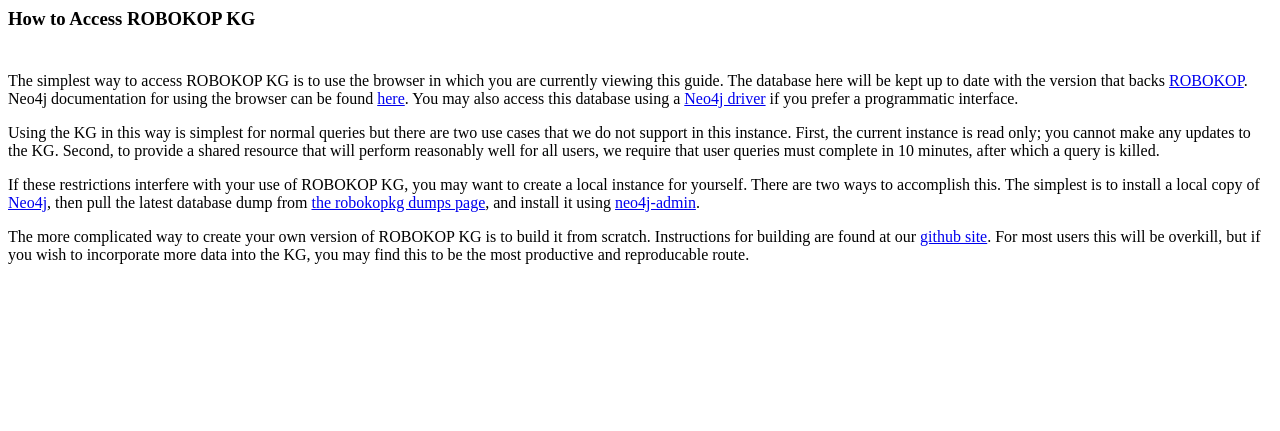
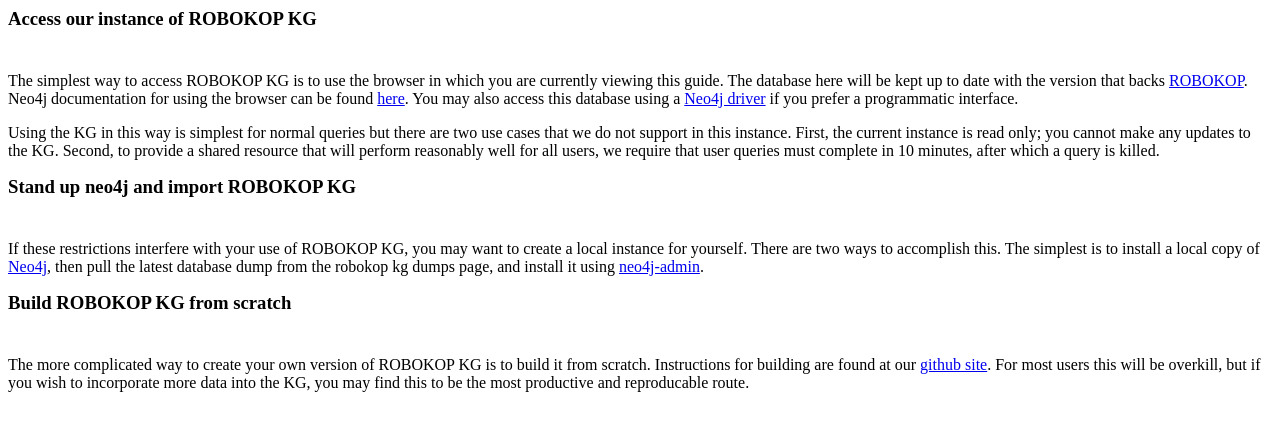
Before and after one commit to NCATS-Tangerine/greent, a Flask app: page /guide/methods in a window 1280 px wide. Shown: the top 431 px of the page. Run offline with Flask 3, Linux system fonts and the light colour scheme; some libraries are stand-ins or nearby versions.

Commit message:
guide updates

```diff
--- a/deploy/robokopkg/webserver/app/templates/guide/index.html
+++ b/deploy/robokopkg/webserver/app/templates/guide/index.html
@@ -85,6 +85,10 @@
                 </div>
             </p>
 
+            <div class="clearfix" style="margin-bottom:15px"></div>
+
+            <p class="lead">
+
 
 
    <h4>Methods for accessing ROBOKOP KG</h4>
--- a/deploy/robokopkg/webserver/app/templates/guide/methods.html
+++ b/deploy/robokopkg/webserver/app/templates/guide/methods.html
@@ -25,7 +25,7 @@
   <carousel class="deck container-fluid">
     <!--slide class="row-fluid">
       <div class="col-sm-3">
-        <h3>How to Access ROBOKOP KG</h3>
+        <h3>Access our instance of ROBOKOP KG</h3>
         <p class="lead">Information</p>
 			<!dl>
 
@@ -46,7 +46,7 @@
 
 <slide class="row-fluid">
   <div class="col-sm-12">
-    <h3>How to Access ROBOKOP KG</h3>
+    <h3>Access our instance of ROBOKOP KG</h3>
     <br/>
     <div>
       <p>
@@ -56,12 +56,32 @@
 <p>
 Using the KG in this way is simplest for normal queries but there are two use cases that we do not support in this instance.  First, the current instance is read only; you cannot make any updates to the KG.  Second, to provide a shared resource that will perform reasonably well for all users, we require that user queries must complete in 10 minutes, after which a query is killed.
 </p>
+	</div>
+  </div>
+</slide>
 
-<p>
-If these restrictions interfere with your use of ROBOKOP KG, you may want to create a local instance for yourself.  There are two ways to accomplish this.  The simplest is to install a local copy of <a href="https://neo4j.com">Neo4j</a>, then pull the latest database dump from <a href="/guide/dump">the robokopkg dumps page</a>, and install it using <a href="https://neo4j.com/docs/operations-manual/current/tools/dump-load/">neo4j-admin</a>.
+
+
+<slide class="row-fluid">
+  <div class="col-sm-12">
+    <h3>Stand up neo4j and import ROBOKOP KG</h3>
+    <br/>
+    <div>
+      <p>
+If these restrictions interfere with your use of ROBOKOP KG, you may want to create a local instance for yourself.  There are two ways to accomplish this.  The simplest is to install a local copy of <a href="https://neo4j.com">Neo4j</a>, then pull the latest database dump from <a play-topic="{{host}}/guide/dumps">the robokop kg dumps page</a>, and install it using <a href="https://neo4j.com/docs/operations-manual/current/tools/dump-load/">neo4j-admin</a>.
 </P>
+	</div>
+  </div>
+</slide>
 
-<p>
+
+
+<slide class="row-fluid">
+  <div class="col-sm-12">
+    <h3>Build ROBOKOP KG from scratch</h3>
+    <br/>
+    <div>
+      <p>
 The more complicated way to create your own version of ROBOKOP KG is to build it from scratch.   Instructions for building are found at our <a href="https://github.com/NCATS-Gamma/robokop-interfaces">github site</a>.   For most users this will be overkill, but if you wish to incorporate more data into the KG, you may find this to be the most productive and reproducable route.
 </p>
 	</div>
```
Also changed, not shown: 2 other files.
